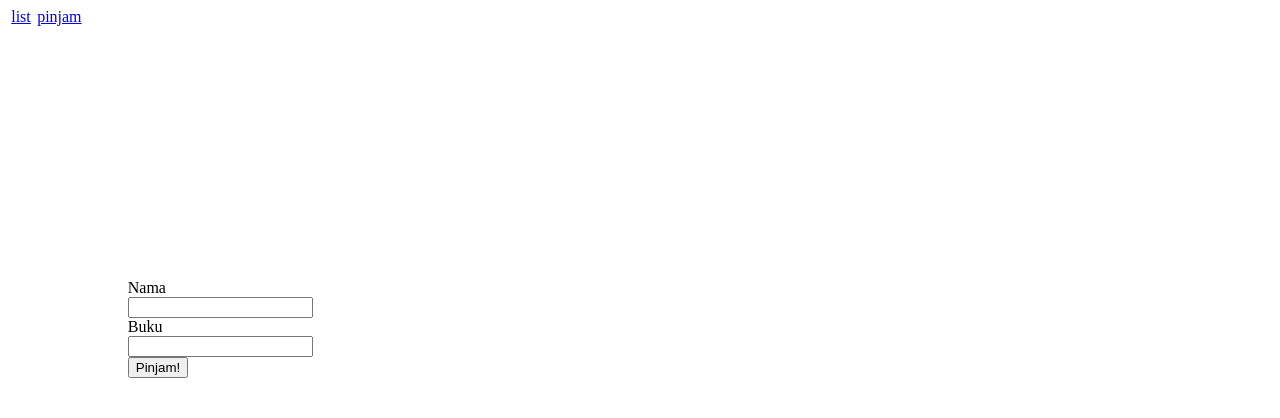
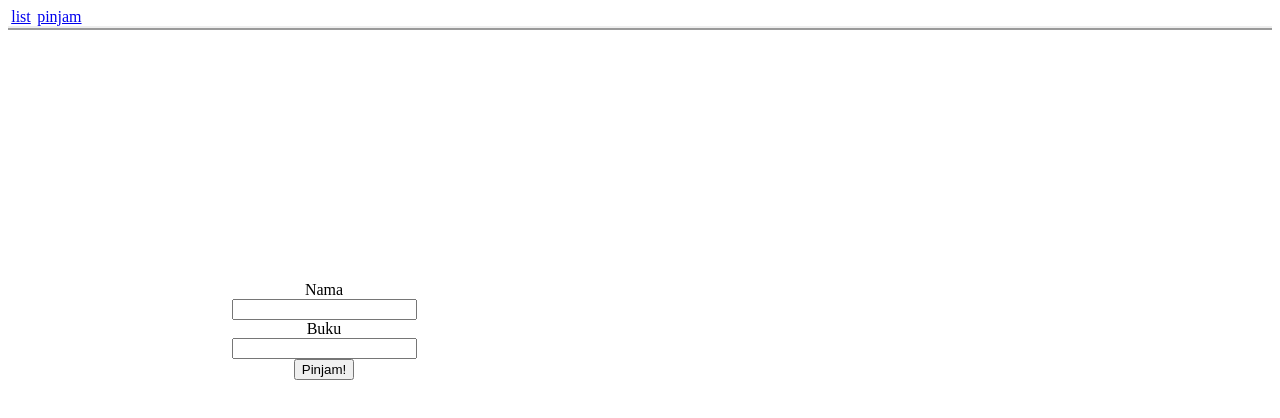
Before and after one commit to 1337cheatcode/perpus-app-nuxtjs-dupe, a Nuxt app: page /pinjam in a window 1280 px wide. Shown: the top 418 px of the page. Built offline with nearby package versions, Linux system fonts and the light colour scheme.

Commit message:
add border and onScanned callback

```diff
--- a/app.vue
+++ b/app.vue
@@ -1,13 +1,19 @@
 <template>
   <div>
-    <NuxtLink to="/list">list</NuxtLink>
-    <NuxtLink to="/pinjam">pinjam</NuxtLink>
+    <header>
+      <NuxtLink to="/list">list</NuxtLink>
+      <NuxtLink to="/pinjam">pinjam</NuxtLink>
+    </header>
     <NuxtPage />
   </div>
 </template>
 
 <style>
-div a{
+header {
+  border-bottom: 4px ridge;
+}
+
+div>header a{
   padding: 0 .25vw;
 }
 
@@ -20,7 +26,15 @@ canvas {
 main{
   display: flex;
   align-items: center;
-  justify-content: space-around;
+  justify-content: center;
+}
+
+main>div{
+  display: flex;
+  flex-direction: column;
+  align-items: center;
+  justify-content: center;
+  width:100%;
 }
 
 @media screen and (max-aspect-ratio:1.25){
@@ -31,6 +45,10 @@ main{
 
   main{
     flex-direction: column;
+  }
+
+  main * {
+    width: auto;
   }
   /*
   main{
--- a/pages/list.vue
+++ b/pages/list.vue
@@ -1,17 +1,31 @@
 <script setup lang="tsx">
 import {initializeApp} from "firebase/app";
-import {getFirestore, collection, query, where, orderBy, getDocs} from "firebase/firestore";
+import {getFirestore, collection, query, where, Unsubscribe, getDocs, Timestamp, onSnapshot, doc, DocumentSnapshot} from "firebase/firestore";
 //declare namespace process { namespace env {const FIREBASE_CONFIG:string}};
 const db = getFirestore(initializeApp(JSON.parse(useRuntimeConfig().public.FIREBASE_CONFIG)));
+let snap:Unsubscribe;
+
+const onSnap = (id:string)=>(d:DocumentSnapshot)=>{
+  const data = d.data();
+  if(data!=undefined && data.kembali!=null){
+    location.reload()
+    snap();
+  }
+}
 
 import {generate} from 'lean-qr';
+import { StyleValue } from "vue";
 const panjang = (id:string)=>{
+  if(snap)snap();
   if(qrcanv.value!=undefined){
+    snap = onSnapshot(doc(db,'peminjaman',id),onSnap(id));
     return generate(`x,${id}`).toCanvas(qrcanv.value);
   }
 }
 const kembali = (id:string)=>{
+  if(snap)snap();
   if(qrcanv.value!=undefined){
+    snap = onSnapshot(doc(db,'peminjaman',id),onSnap(id));
     return generate(`k,${id}`).toCanvas(qrcanv.value);
   }
 }
@@ -23,7 +37,8 @@ const alldocs = ref((await getDocs(
                               collection(db, 'peminjaman'),
                               where('kembali','==',null)
                             )
-                          )).docs.sort((a,b)=>a.data().pinjam.waktu-b.data().pinjam.waktu));
+                          )).docs.map((d)=>({id:d.id,data:d.data()}))
+                                 .sort((a,b)=>a.data.pinjam.waktu-b.data.pinjam.waktu));
 
 function tulisanTgl(tgl:Date){
   const bulanAngkaKeHuruf:any = {
@@ -73,38 +88,64 @@ class simpleTgl {
     11:'Desember',
   }
 }
+
+const deadlineBalik = (waktu:Timestamp|undefined)=>
+                        ((now:Timestamp)=>
+                          waktu!=undefined?
+                          {backgroundColor:`hsl(${1/3+Math.max(waktu.toMillis()-now.toMillis(),-604800000)/(3*604800000)}turn 100% 50%)`}:
+                          {})
+                        (Timestamp.now()) as StyleValue;
 </script>
 
 <template>
   <main>
     <div>
       <table>
+        <thead>
           <tr>
-          <th>Nama</th>
-          <th>Buku</th>
-          <th>Tanggal</th>
-          <th>Aksi</th>
+            <th id="th-nama">Nama</th>
+            <th id="th-buku">Buku</th>
+            <th id="th-waktu">Tanggal</th>
+            <th id="th-aksi">Aksi</th>
           </tr>
+        </thead>
+        <tbody>
           <tr>
             <td id="baru" colspan="4"><NuxtLink to="/pinjam"><button>+ pinjam</button></NuxtLink></td>
           </tr>
-        <tr v-for="data in alldocs">
-          <td class="nama">{{ data.data().peminjam }}</td>
-          <td class="buku">{{ data.data().buku }}</td>
-          <td class="tanggal">{{ data.data().pinjam!=null?tulisanTgl(data.data().pinjam.waktu.toDate()):'tak tercatat' }}</td>
-          <td class="aksi"><button @click="(e)=>panjang(data.id)">+</button><button @click="(e)=>kembali(data.id)">v</button></td>
+          <tr v-for="doc in alldocs">
+            <td class="nama">{{ doc.data.peminjam }}</td>
+            <td class="buku">{{ doc.data.buku }}</td>
+            <td class="tanggal" :style="deadlineBalik(doc.data.pinjam.waktu)">{{ doc.data.pinjam!=null?tulisanTgl(doc.data.pinjam.waktu.toDate()):'tak tercatat' }}</td>
+            <td class="aksi"><button @click="(e)=>panjang(doc.id)">+</button><button @click="(e)=>kembali(doc.id)">v</button></td>
           </tr>
+        </tbody>
       </table>
     </div>
     <div id="qr">
-      <canvas ref="qrcanv" />
+      <canvas ref="qrcanv"></canvas>
     </div>
   </main>
 </template>
 
 <style>
+table{
+  border-collapse: collapse;
+  border: 3px double;
+}
+
+thead th#th-waktu{
+  width:25%;
+}
+
+thead th#th-aksi{
+  width:10%;
+}
+
 table th, table td {
   text-align: center;
+  padding: .125rem .5rem;
+  border: 1px solid;
 }
 
 td#baru button{
--- a/pages/pinjam.vue
+++ b/pages/pinjam.vue
@@ -1,26 +1,52 @@
 <script setup lang="tsx">
+import { initializeApp } from "firebase/app";
+import { getFirestore, onSnapshot, collection, query, where, getDocs, QuerySnapshot } from "firebase/firestore";
+
 import { generate } from "lean-qr";
 
 import { ref } from 'vue';
-const peminjam = ref('')
-const buku = ref('')
-const qr = ref('')
-const qrcanv = ref<HTMLCanvasElement>();
+const peminjam = ref(''),
+  buku = ref(''),
+  qr = ref(''),
+  qrcanv = ref<HTMLCanvasElement>();
+
+function yey(ev:KeyboardEvent){
+  if(ev.key=="Enter")ye();
+}
 
 function ye(){
-  if (qrcanv.value!=undefined) {
-    return generate(qr.value=`p,${peminjam.value},${buku.value}`).toCanvas(qrcanv.value);
+  if(peminjam.value&&buku.value){
+    const db = getFirestore(initializeApp(JSON.parse(useRuntimeConfig().public.FIREBASE_CONFIG)));
+    const dbQuery = query(
+                      collection(db,'peminjaman'),
+                      where('peminjam','==',peminjam.value),
+                      where('kembali','==',null)
+                    );
+    getDocs(dbQuery).then((docs)=>{
+      if(!docs.empty){
+        alert('anda masih pinjem cuy');
+        navigateTo('list');
+      }else if(qrcanv.value!=undefined){
+        const snap = onSnapshot(dbQuery,(qs)=>{
+          if(qs.docs.length==1){
+            navigateTo('/list');
+            snap();
+          }
+        });
+        generate(qr.value=`p,${peminjam.value},${buku.value}`).toCanvas(qrcanv.value);
+      }
+    });
   }
 }
 </script>
 
 <template>
   <main>
-    <div class="form">
+    <div class="form" @keydown="yey">
       <label>Nama</label>
-      <input v-model="peminjam">
+      <input v-model="peminjam" required>
       <label>Buku</label>
-      <input v-model="buku">
+      <input v-model="buku" required>
       <button @click="ye">Pinjam!</button>
     </div>
     <div id="qr">
```
Lines whose indentation alone changed are shown as unchanged.
